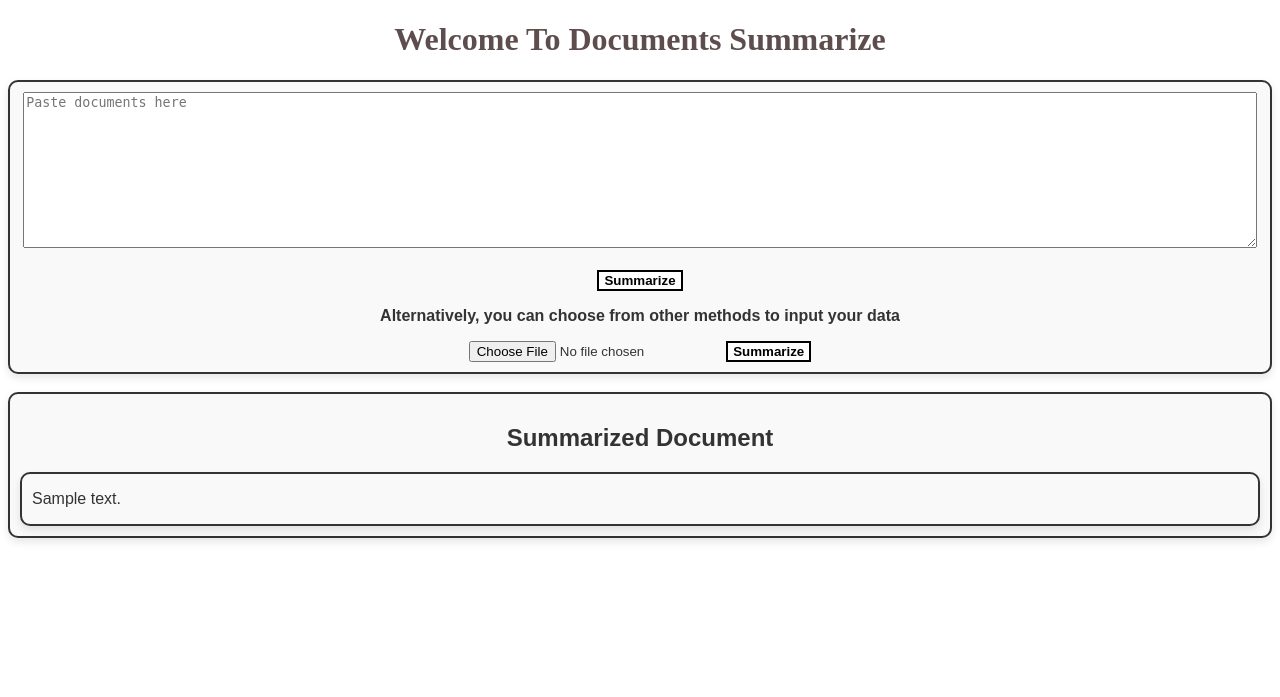
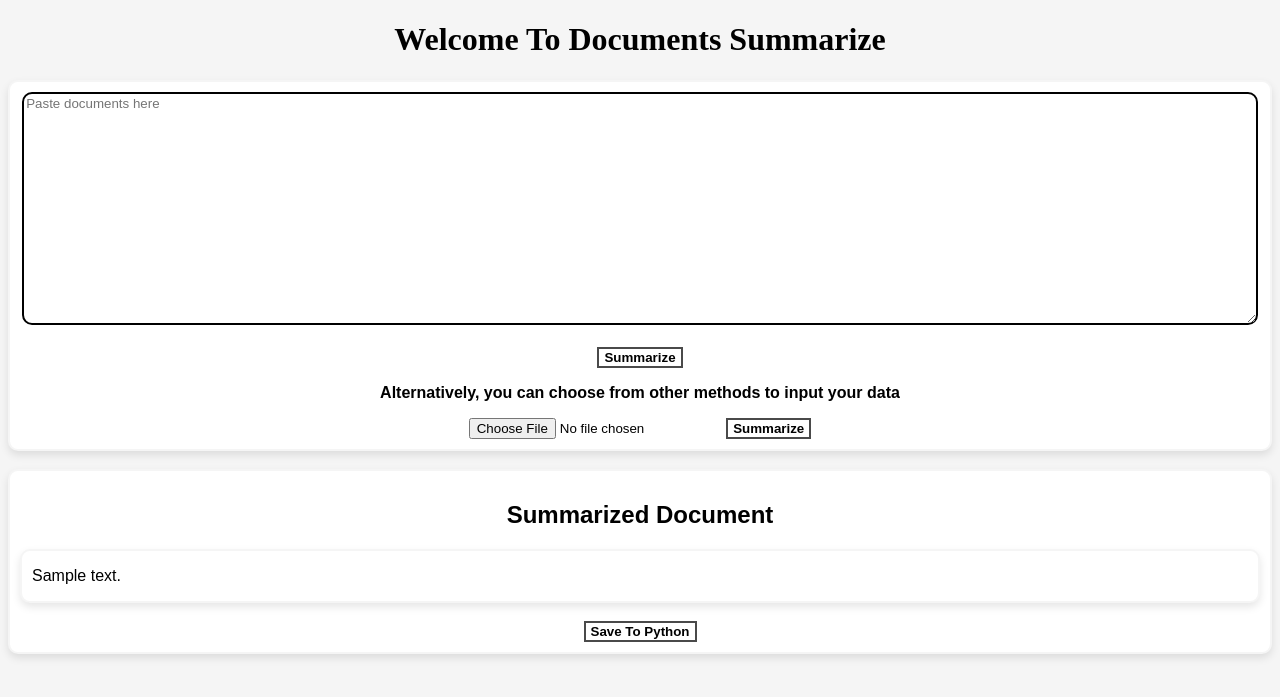
Before and after one commit to NhanPhamThanh-IT/Text-Summarization-Tool, a Flask app: template templates/home.html in a window 1280 px wide. Shown: the top 697 px of the page. Run offline with Flask 3, Linux system fonts and the light colour scheme; the template is opened without the code that fills it: most values are stand-ins (such as "Sample title", 1, 10 or a date in 2020).

Commit message:
Update files home.html and app.py and change readfile.py to fileprocess.py

```diff
--- a/app.py
+++ b/app.py
@@ -1,8 +1,8 @@
-from flask import Flask, render_template, request
+from flask import Flask, render_template, request, jsonify
 from werkzeug.utils import secure_filename
 import os
 from summarize import Summarize
-from support import ReadFile
+from fileprocess import ReadFile
 
 app = Flask(__name__)
 app.config['UPLOAD_FOLDER'] = 'uploads/'
@@ -43,5 +43,13 @@ def summarize_text():
         return render_template('home.html', summary=summarized_content)
     return render_template('home.html', error="Something went wrong !")
 
+@app.route('/save-local', methods=['POST'])
+def save_summary():
+    data = request.get_json()
+    summary = data.get('summary')
+    with open('summary.txt', 'w') as f:
+        f.write(summary)
+    return jsonify({'status': 'success', 'summary_received': summary})
+
 if __name__ == '__main__':
     app.run(debug=True)
--- a/templates/home.html
+++ b/templates/home.html
@@ -6,26 +6,25 @@
     <title>Documents Summarize</title>
     <style>
         .container {
-            background-color: #ffffff;
-            color: #5e4d4d;
-            width: 100%;
+            background-color: #F5F5F5;
+            color: #000000;
         }
         .text-box {
             width: device-width;
             padding: 10px;
-            border: 2px solid #333;
+            border: 2px solid #F5F5F5;
             border-radius: 10px;
-            background-color: #f9f9f9;
+            background-color: #ffffff;
             box-shadow: 0 4px 8px rgba(0, 0, 0, 0.1);
             font-family: Arial, sans-serif;
-            color: #333;
+            color: #000000;
         }
         .custom-button {
             padding-left: 5px;
             padding-right: 5px;
             background-color: #ffffff;
             color: rgb(0, 0, 0);
-            border: solid 2px;
+            border: solid 2px #4A4A4A;
             cursor: pointer;
             font-weight: bold;
         }
@@ -36,12 +35,12 @@
         }
     </style>
 </head>
-<body>
+<body style="background-color: #F5F5F5;">
     <div class="container">
         <h1 align="center">Welcome To Documents Summarize</h1>
         <div class="text-box">
             <form method="POST" action="/summarize-doc" align="center">
-                <textarea name="text" rows="10" placeholder="Paste documents here" style="width:99%"></textarea><br><br>
+                <textarea name="text" rows="15" placeholder="Paste documents here" style="width:99%; border: 2px solid black; border-radius: 10px; font-family: Arial, sans-serif;"></textarea><br><br>
                 <input type="submit" value="Summarize" class="custom-button">
             </form>
             <p align="center"><strong>Alternatively, you can choose from other methods to input your data</strong></p>
@@ -58,6 +57,11 @@
                     <div class="text-box" style="padding:10px; padding-top:0px; padding-bottom: 0px;">
                         <p>{{ summary }}</p>
                     </div>
+                    <br>
+                    <form id="summaryForm" method="POST" align="center">
+                        <input type="hidden" id="save_local" value="{{ summary }}">
+                        <input type="button" value="Save To Python" class="custom-button" onclick="sendToPython()">
+                    </form>
                 </div>
             {% endif %}
             {% if error %}
@@ -69,3 +73,23 @@
     </div>
 </body>
 </html>
+
+<script>
+    function sendToPython() {
+        let summary = document.getElementById('save_local').value;
+        fetch('/save-local', {
+            method: 'POST',
+            headers: {
+                'Content-Type': 'application/json',
+            },
+            body: JSON.stringify({ summary: summary }),
+        })
+        .then(response => response.json())
+        .then(data => {
+            console.log('Summary sent to Python:', data);
+        })
+        .catch(error => {
+            console.error('Error:', error);
+        });
+    }
+</script>
```
Also changed, not shown: fileprocess.py (renamed from support.py).
